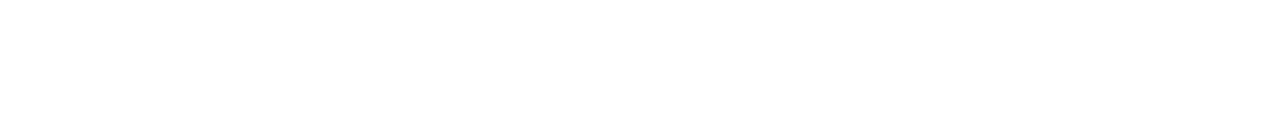
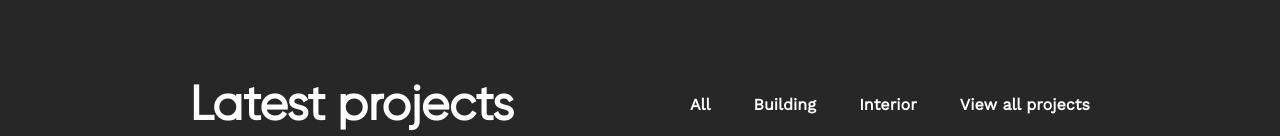
Before and after one commit to VitaliyM/agroshop, a React (Create React App) app: page / in a window 1280 px wide. Shown: the part 1135-1271 px from the top of the page. Before the commit the page ends 1081 px from the top, so only its background shows below. Built offline with nearby package versions, Linux system fonts and the light colour scheme.

Commit message:
Add Projects Block

```diff
--- a/src/components/main/Main.jsx
+++ b/src/components/main/Main.jsx
@@ -1,12 +1,14 @@
 import React from 'react';
 import './main.css';
 import Presentation from './presentation/Presentation'
+import LatestProjects from './latestProjects/LatestProjects';
 
 const Main = () => {
   return (
-    <div className='mainBlock'>
+    <main className='mainBlock'>
         <Presentation />
-    </div>
+        <LatestProjects />
+    </main>
   )
 }
 
--- /dev/null
+++ b/src/components/main/latestProjects/LatestProjects.jsx
@@ -0,0 +1,23 @@
+import React from 'react';
+import './latestProjects.css'
+
+const LatestProjects = () => {
+  return (
+    <div className='latestProjectsBlock'>
+        <div className='projectsNav'>
+            <h2 className='projectsHeader'>Latest projects</h2>
+            <div className='projectsMenuBlock'>
+                <div className='projectsMenuList'>All</div>
+                <div className='projectsMenuList'>Building</div>
+                <div className='projectsMenuList'>Interior</div>
+                <div className='projectsMenuList'>View all projects</div>
+            </div>
+        </div>
+
+        <div className='projectsSliderBlock'></div>
+        <div className='projectsExpertiseBlock'></div>
+    </div>
+  )
+}
+
+export default LatestProjects
--- /dev/null
+++ b/src/components/main/latestProjects/latestProjects.css
@@ -0,0 +1,60 @@
+@font-face {
+    font-family: 'Gilroy';
+    src: url(../../../fonts/Gilroy/Gilroy-Regular.ttf);
+}
+
+@font-face {
+    font-family: 'Work Sans';
+    src: url(../../../fonts/Worksans/WorkSans-Regular.otf)
+}
+
+
+.latestProjectsBlock {
+    width: 100%;
+    margin-top: 124px;
+    display: flex;
+    flex-direction: column;
+    align-items: center;
+}
+
+.projectsNav {
+    width: 75%;
+    display: flex;
+    justify-content: space-between;
+}
+
+.projectsHeader {
+    font-family: 'Gilroy';
+    font-style: normal;
+    font-weight: 700;
+    font-size: 48px;
+    line-height: 69px;
+    color: #FFFFFF;
+}
+
+.projectsMenuBlock {
+    width: 400px;
+    display: flex;
+    align-items: center;
+    justify-content: space-between;
+}
+
+.projectsMenuList {
+    font-family: 'Work Sans';
+    font-style: normal;
+    font-weight: 600;
+    font-size: 16px;
+    line-height: 21px;
+    color: #FFFFFF;
+    cursor: pointer;
+}
+
+
+/* ----------------------- */
+.projectsSliderBlock {}
+
+
+
+
+/* ------------------------ */
+.projectsExpertiseBlock {}
--- a/src/components/main/main.css
+++ b/src/components/main/main.css
@@ -2,3 +2,11 @@
     padding-left: 3.13%;
     padding-right: 3.13%;
 }
+
+
+/* ---------------------- */
+@media screen and (max-width: 768px) {
+    .mainBlock {
+        padding: 0 39px;
+    }
+}
--- a/src/components/main/presentation/presentation.css
+++ b/src/components/main/presentation/presentation.css
@@ -204,7 +204,25 @@
     }
 
     .presentText {
+        height: 300px;
+        width: 560px;
+        padding-top: 30px;
         top: 160px;
+    }
+
+    .presentTextHeader {
+        font-size: 13px;
+        line-height: 15px;
+    }
+
+    .presentTextDescribe {
+        font-size: 75px;
+        line-height: 80px;
+    }
+
+    .presentTextConsult {
+        margin-top: 15px;
+        font-size: 17px;
     }
 
     .presentSwitchBlock {
@@ -236,10 +254,6 @@
 
 
 @media screen and (max-width: 768px) {
-    .mainBlock {
-        padding: 0 39px;
-    }
-
     .presentBlock {
         background-size: cover;
         height: 372px;
```
